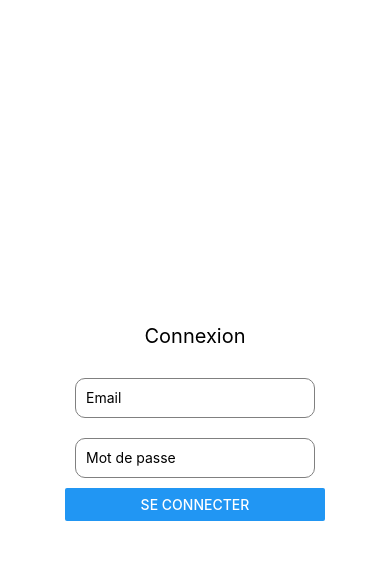
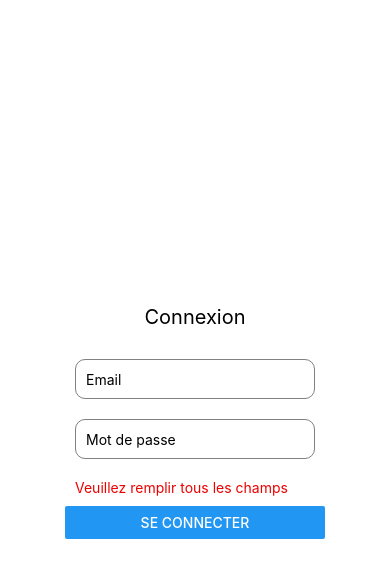
Before and after one commit to luccsz95/react_native, a React Native app: screen / in a window 390 px wide. Both pictures are taken after a click on the button "SE CONNECTER". Shown: the top 578 px of the page. Built offline with nearby package versions, Linux system fonts and the light colour scheme.

Commit message:
Rajour d'une mise a jour des effets(useEffect)retirer le messgage d'erreur précisant que tous les champs ne sont pas remplis quand l'utilisateur tapes dans les input sur le login

```diff
--- a/App.js
+++ b/App.js
@@ -2,6 +2,8 @@ import { StatusBar } from 'expo-status-bar';
 import React from 'react';
 import { StyleSheet, Text, View } from 'react-native';
 import {Login} from "./composant/login";
+import { useState } from 'react';
+
 
 export default function App() {
   return (
--- a/composant/login.js
+++ b/composant/login.js
@@ -1,7 +1,24 @@
 import React from "react";
 import {View, Text, StyleSheet, TextInput, Button} from "react-native";
+import { useState, useEffect } from 'react';
+
 
 export function Login(){
+    const [email, setEmail]= useState('');
+    const [password, setPassword]= useState('');
+    const [error, setError]= useState('');
+
+    const VerifLogin = () => {
+        if(!email || !password) {
+           setError('Veuillez remplir tous les champs');
+        }
+    }
+
+    useEffect(() => {
+        setError('');
+    }, [email, password]
+    );
+
     return (
         <View style={styles.container}>
             <Text style={styles.title}>Connexion</Text>
@@ -9,17 +26,25 @@ export function Login(){
             <TextInput
                 style={styles.input}
                 placeholder="Email"
+                onChangeText={text=>setEmail(text)}
             />
 
             <TextInput
                 style={styles.input}
                 placeholder="Mot de passe"
+                onChangeText={text=>setPassword(text)}
             />
 
-            <Button style={styles.button} title="Se connecter" onPress={() => {}}/>
+            {error ? <Text style={styles.errormessages}>{error}</Text> : null}
+
+            <Button
+                style={styles.button}
+                title="Se connecter" onPress={VerifLogin}
+            />
         </View>
     );
 }
+
 const styles = StyleSheet.create({
     container: {
         flex: 1,
@@ -43,8 +68,13 @@ const styles = StyleSheet.create({
         color: '#00bfff\n',
     },
 
+    errormessages : {
+        color: '#ec0000',
+        margin: 10,
+    },
+
     button: {
         margin: 10,
-        color: '#8b0000',
+        color: '#ec0000',
     }
 });
```
